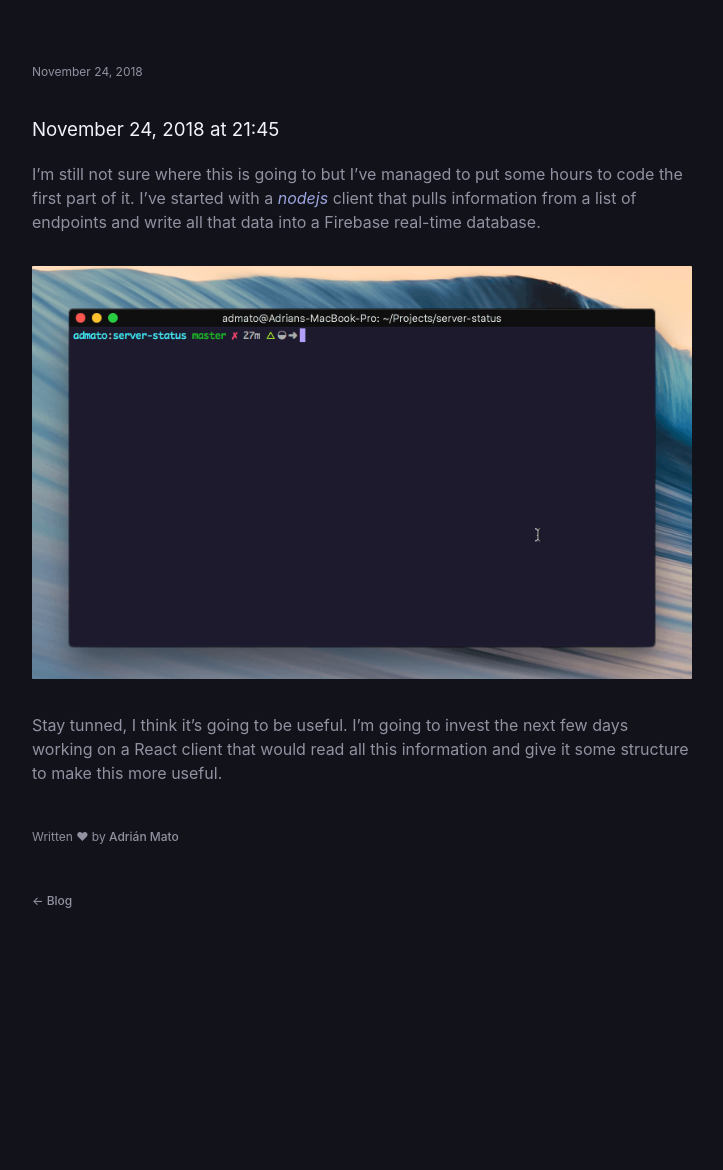
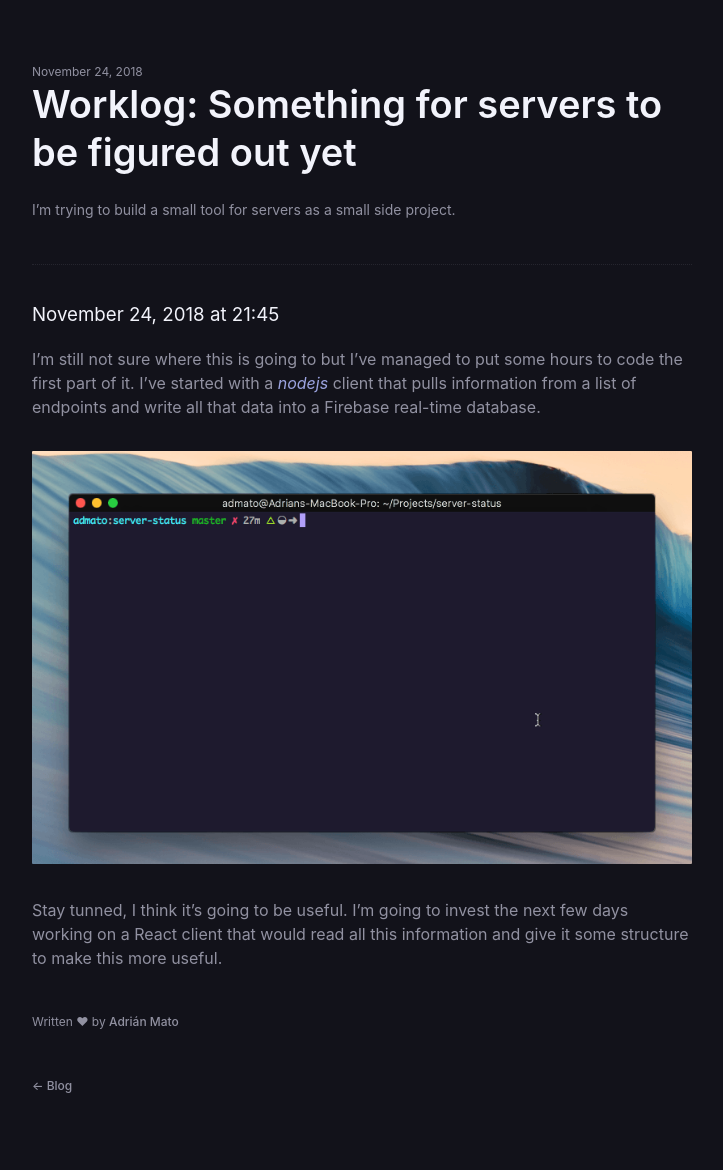
Before and after one commit to adrianmg/adrianmg.github.io, a Jekyll site: the page built from _posts/2018-11-24-server-status.md, in a window 1280 px wide. Shown: the whole page, without its empty margins (278-1001 px from the left). Built offline with Jekyll 4.4.1, drawn with Linux system fonts in a browser that asks for light colours; our own code applies the rules of GitHub Pages for plain Markdown files; before the commit the page ends 985 px from its top, so only the background shows below that.

Commit message:
Fixed blog post formatting

```diff
--- a/_posts/2018-11-24-server-status.md
+++ b/_posts/2018-11-24-server-status.md
@@ -4,7 +4,7 @@ title: "Worklog: Something for servers to be figured out yet"
 date: 2018-11-24 21:40:00
 categories: [blog, worklog]
 summary: "
-I'm trying to build a small tool for servers as a small side project.
+I'm trying to build a small tool for servers as a small side project."
 ---
 
 ### November 24, 2018 at 21:45
```
